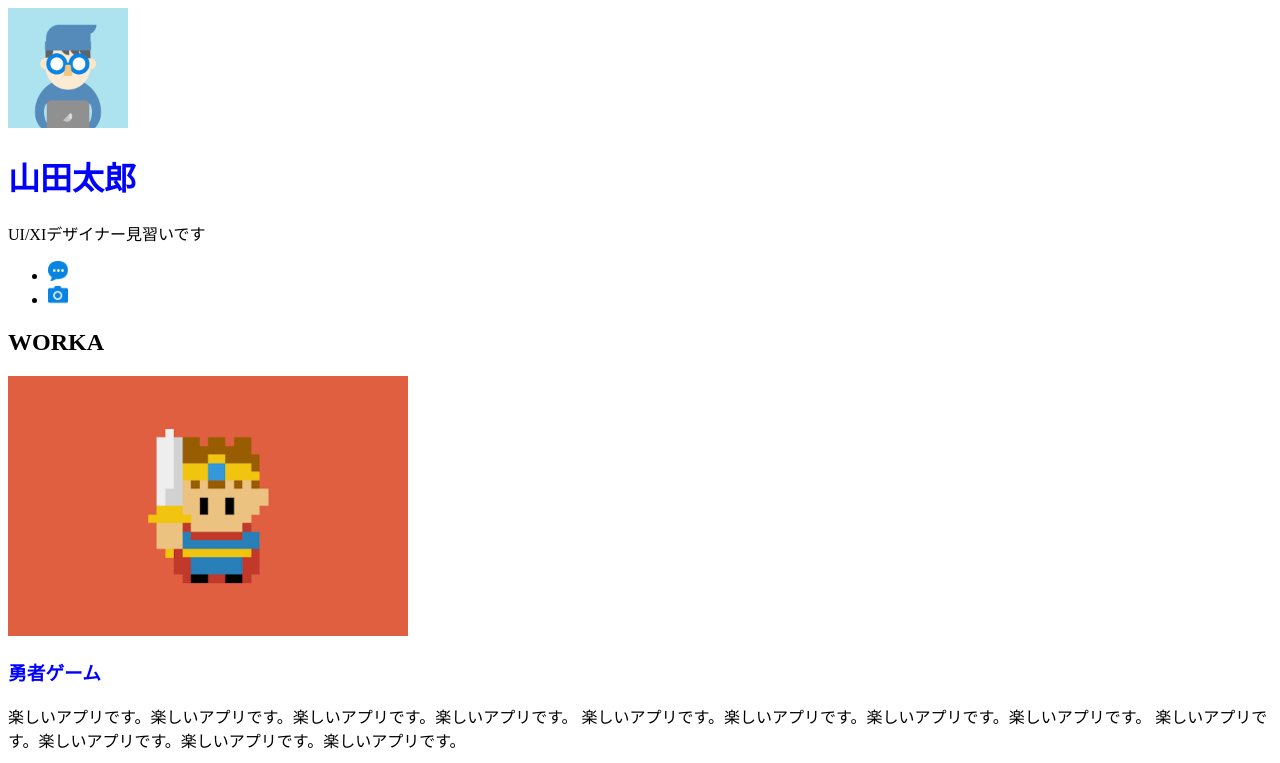
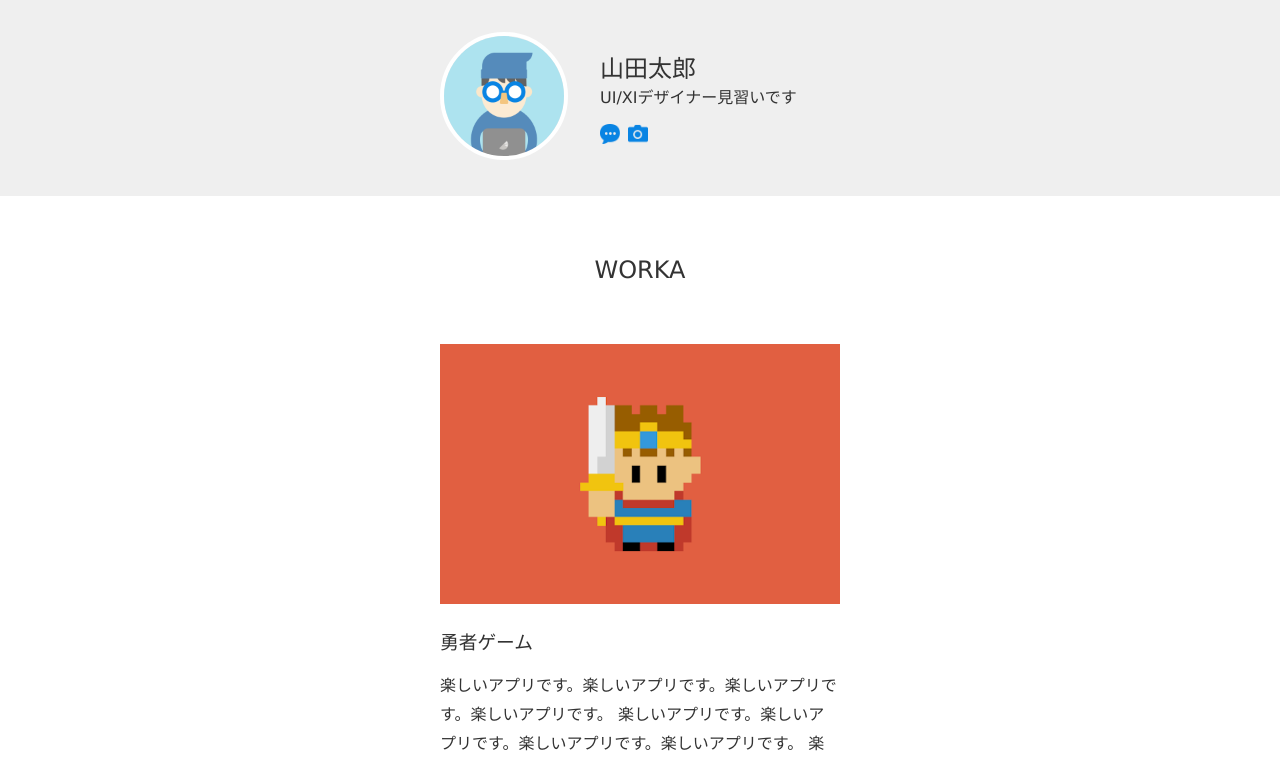
Before and after one commit to riona-sato/doddotinstall, a plain HTML site: page index.html in a window 1280 px wide. Shown: the top 763 px of the page. Drawn offline with Linux system fonts and the light colour scheme.

Commit message:
CSS追加

```diff
--- a/index.html
+++ b/index.html
@@ -16,7 +16,11 @@
     </head>
     <body>
     <header>
+        <div class="container">
+            <div class="icon">
                 <img src="img/taro.png" width="120" height="120" alt="太郎のアイコンです">
+            </div>
+                <div class="info">
                 <h1>山田太郎</h1>
                 <p>UI/XIデザイナー見習いです</p>
                 <ul>
@@ -31,11 +35,13 @@
                         </a>
                     </li>
                 </ul>
+            </div>
+        </div>
     </header>
 
         <!-- 作品紹介 -->
-        <section>
-        <h2>WORKA</h2>
+        <section class="works">
+        <h1>WORKA</h1>
         <section>
             <img src="img/work1.png" width="400" height="260" alt="勇者ゲームの紹介画像">
             <h1>勇者ゲーム</h1>
--- a/style.css
+++ b/style.css
@@ -1,3 +1,102 @@
 h1{
-    color: blue;
+    /*color: blue;
+    color: #00ff00;
+    color: #0f0;*/
 }
+
+body{
+    color: #333333;
+    font-family: Verdana, sans-serif;
+    /*margin-top: 0px;
+    margin-left: 0px;
+    margin-bottom: 0px;
+    margin-right: 0px;*/
+    margin:0Px;
+}
+
+header{
+    background-color: #efefef;
+    padding-top: 32px;
+    padding-bottom: 32px;
+}
+
+.container{
+    /*background-color: pink;*/
+    width: 400px;
+    margin-left: auto;
+    margin-right: auto;
+    display: flex;
+    align-items: center;
+}
+
+.icon{
+    /*background-color: skyblue;*/
+}
+
+.icon img{
+    /*border-radius: 20px;*/
+    border-radius: 50%;
+    border-width: 4px;
+    border-style: solid;
+    border-color:white;
+}
+
+.info{
+    /*background-color: tomato;*/
+    margin-left: 32px;
+}
+
+.info h1{
+    font-weight: normal;
+    font-size: 24px;
+    margin: 0ex;
+}
+
+.info p{
+    margin: 0ex;
+    margin-bottom: 16px;
+}
+
+.info ul{
+    margin: 0ex;
+    padding: 0ex;
+    list-style-type: none;
+    display: flex;
+}
+.info ul li{
+    margin-right: 8px;
+
+}
+
+.works{
+    width: 400px;
+    margin-left: auto;
+    margin-right: auto;
+}
+
+.works > h1{
+    font-weight: normal;
+    font-size: 24px;
+    text-align:center;
+    margin-top: 60PX;
+    margin-bottom: 60px;
+}
+
+.works > section{
+    margin-bottom: 60px;
+}
+
+.works >section >h1{
+    font-weight: normal;
+}
+
+.works P{
+line-height: 1.8;
+}
+
+footer p{
+    text-align: center;
+    font-size: 14px;
+    margin-bottom: 60ex;
+    color: gray;
+}
```
Lines whose indentation alone changed are shown as unchanged.
